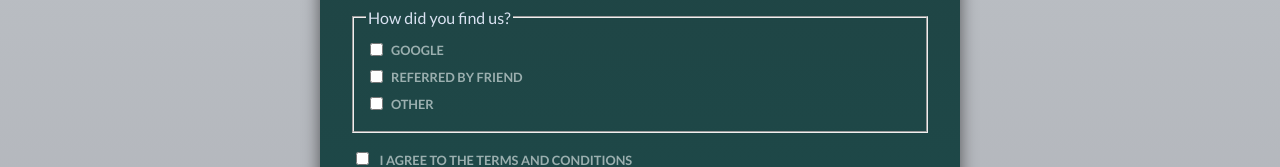
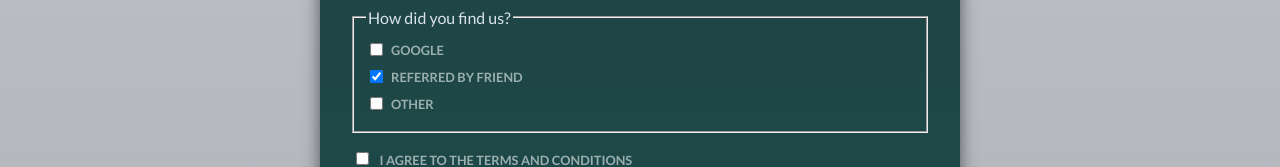
Before and after one commit to amitsinghrawat1994/angular_form, an Angular app: page / in a window 1280 px wide. Shown: the part 965-1132 px from the top of the page. Built offline with nearby package versions, Linux system fonts and the light colour scheme.

Commit message:
259. Working with Form Arrays

```diff
--- a/src/app/auth/signup/signup.component.html
+++ b/src/app/auth/signup/signup.component.html
@@ -113,20 +113,38 @@
     </div>
   </div>
 
-  <fieldset>
+  <fieldset formArrayName="source">
     <legend>How did you find us?</legend>
     <div class="control">
-      <input type="checkbox" id="google" name="acquisition" value="google" />
+      <input
+        type="checkbox"
+        id="google"
+        name="acquisition"
+        value="google"
+        formControlName="0"
+      />
       <label for="google">Google</label>
     </div>
 
     <div class="control">
-      <input type="checkbox" id="friend" name="acquisition" value="friend" />
+      <input
+        type="checkbox"
+        id="friend"
+        name="acquisition"
+        value="friend"
+        formControlName="1"
+      />
       <label for="friend">Referred by friend</label>
     </div>
 
     <div class="control">
-      <input type="checkbox" id="other" name="acquisition" value="other" />
+      <input
+        type="checkbox"
+        id="other"
+        name="acquisition"
+        value="other"
+        formControlName="2"
+      />
       <label for="other">Other</label>
     </div>
   </fieldset>
--- a/src/app/auth/signup/signup.component.ts
+++ b/src/app/auth/signup/signup.component.ts
@@ -1,5 +1,6 @@
 import { Component } from '@angular/core';
 import {
+  FormArray,
   FormControl,
   FormGroup,
   ReactiveFormsModule,
@@ -49,6 +50,11 @@ export class SignupComponent {
     role: new FormControl<
       'student' | 'teacher' | 'employee' | 'founder' | 'other'
     >('student', { validators: [Validators.required] }),
+    source: new FormArray([
+      new FormControl(false),
+      new FormControl(true),
+      new FormControl(false),
+    ]),
     agree: new FormControl(false, { validators: [Validators.required] }),
   });
 
```
